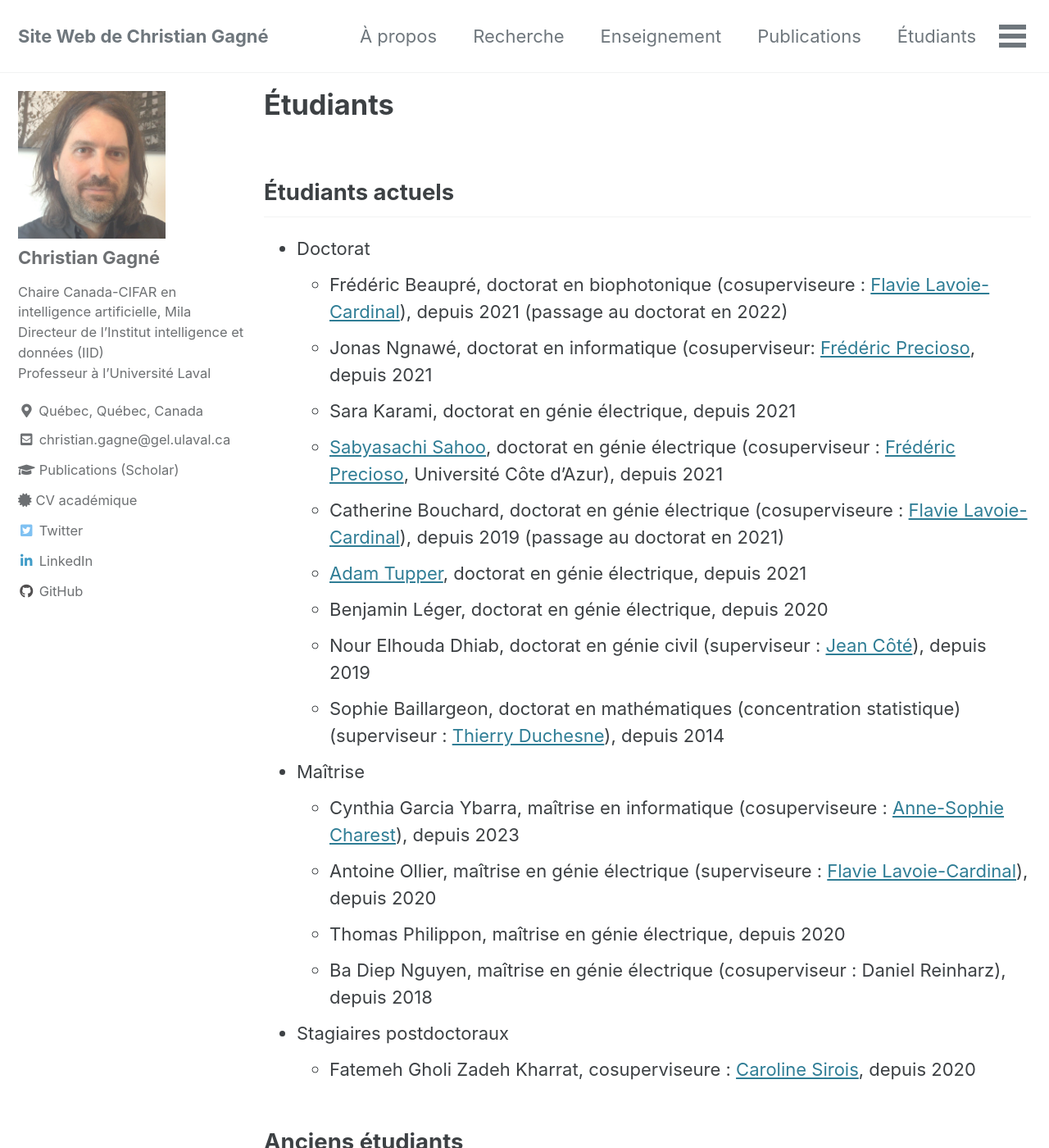
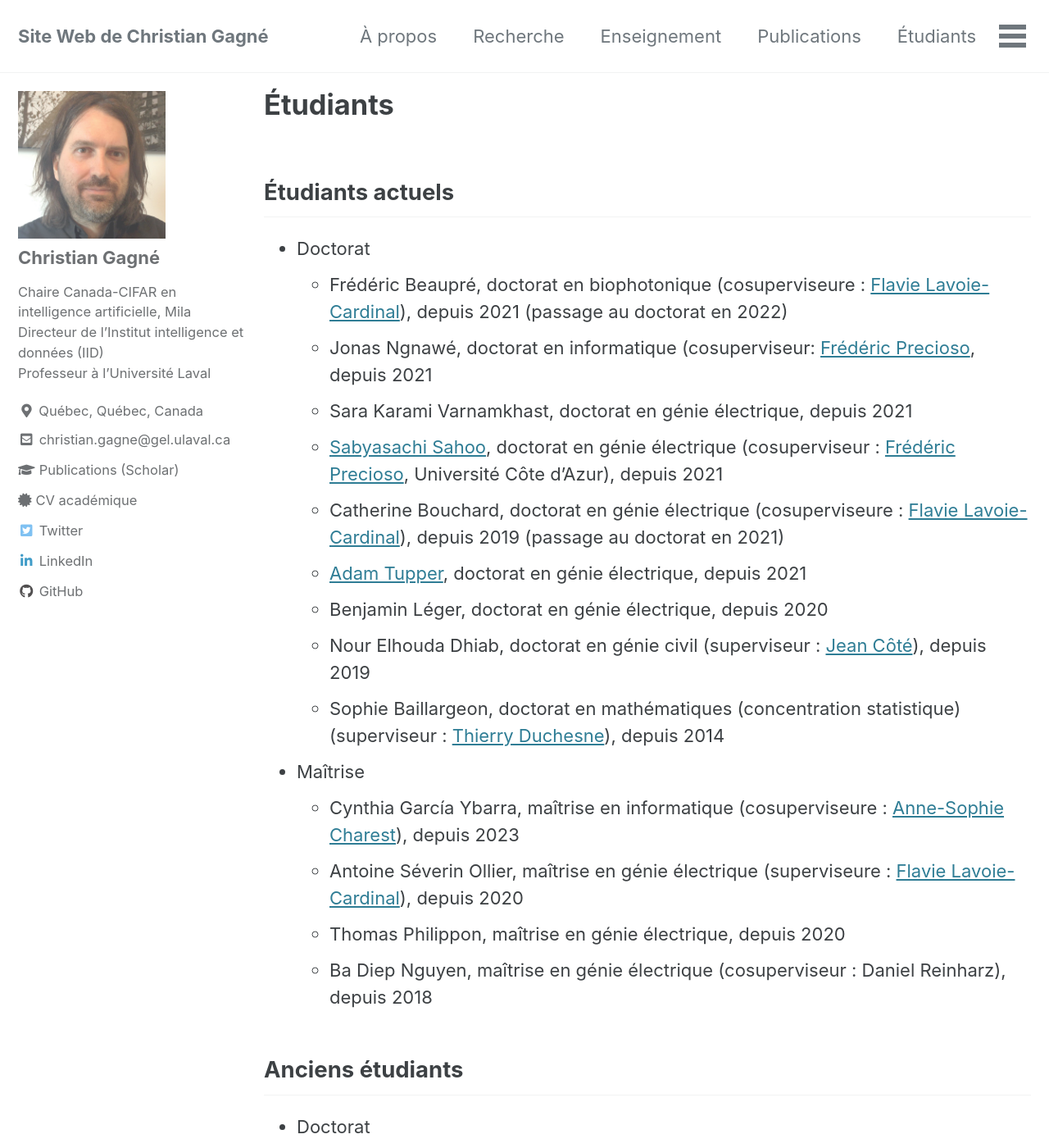
Before and after one commit to chgagne/chgagne.github.io, a Jekyll site: the page built from _pages/etudiants.md, in a window 1280 px wide and 1400 px high. Shown: the whole window at 82% size. Built offline with Jekyll 4.4.1, drawn with Linux system fonts in a browser that asks for light colours; cached includes are drawn as plain includes; some of the changed text lies outside the part shown.

Commit message:
Mise à jour CV.

```diff
--- a/_pages/etudiants.md
+++ b/_pages/etudiants.md
@@ -9,7 +9,7 @@ title: "Étudiants"
 - Doctorat
     - Frédéric Beaupré, doctorat en biophotonique (cosuperviseure : [Flavie Lavoie-Cardinal](https://cervo.ulaval.ca/fr/flavie-lavoie-cardinal)), depuis 2021 (passage au doctorat en 2022)
     - Jonas Ngnawé, doctorat en informatique (cosuperviseur: [Frédéric Precioso](https://www.i3s.unice.fr/~precioso/), depuis 2021
-    - Sara Karami, doctorat en génie électrique, depuis 2021
+    - Sara Karami Varnamkhast, doctorat en génie électrique, depuis 2021
     - [Sabyasachi Sahoo](https://sabyasachis.github.io/), doctorat en génie électrique (cosuperviseur : [Frédéric Precioso](https://www.i3s.unice.fr/~precioso/), Université Côte d'Azur), depuis 2021
     - Catherine Bouchard, doctorat en génie électrique (cosuperviseure : [Flavie Lavoie-Cardinal](https://cervo.ulaval.ca/fr/flavie-lavoie-cardinal)), depuis 2019 (passage au doctorat en 2021)
     - [Adam Tupper](https://www.adamtupper.nz/), doctorat en génie électrique, depuis 2021
@@ -17,12 +17,10 @@ title: "Étudiants"
     - Nour Elhouda Dhiab, doctorat en génie civil (superviseur : [Jean Côté](https://www.gci.ulaval.ca/departement-et-professeurs/professeurs-et-personnel/professeurs/fiche/show/cote-jean/)), depuis 2019
     - Sophie Baillargeon, doctorat en mathématiques (concentration statistique) (superviseur : [Thierry Duchesne](https://www.mat.ulaval.ca/departement-et-professeurs/direction-personnel-et-etudiants/professeurs/fiche-de-professeur/show/duchesne-thierry/)), depuis 2014
 - Maîtrise
-    - Cynthia Garcia Ybarra, maîtrise en informatique (cosuperviseure : [Anne-Sophie Charest](https://www.mat.ulaval.ca/departement-et-professeurs/direction-personnel-et-etudiants/professeurs/fiche-de-professeur/anne-sophie-charest-84)), depuis 2023
-    - Antoine Ollier, maîtrise en génie électrique (superviseure : [Flavie Lavoie-Cardinal](https://cervo.ulaval.ca/fr/flavie-lavoie-cardinal)), depuis 2020
+    - Cynthia García Ybarra, maîtrise en informatique (cosuperviseure : [Anne-Sophie Charest](https://www.mat.ulaval.ca/departement-et-professeurs/direction-personnel-et-etudiants/professeurs/fiche-de-professeur/anne-sophie-charest-84)), depuis 2023
+    - Antoine Séverin Ollier, maîtrise en génie électrique (superviseure : [Flavie Lavoie-Cardinal](https://cervo.ulaval.ca/fr/flavie-lavoie-cardinal)), depuis 2020
     - Thomas Philippon, maîtrise en génie électrique, depuis 2020
     - Ba Diep Nguyen, maîtrise en génie électrique (cosuperviseur : Daniel Reinharz), depuis 2018
-- Stagiaires postdoctoraux
-    - Fatemeh Gholi Zadeh Kharrat, cosuperviseure : [Caroline Sirois](http://www.crchudequebec.ulaval.ca/recherche/chercheurs/caroline-sirois/), depuis 2020
 
 ## Anciens étudiants
 
```
Also changed, not shown: other parts of _pages/etudiants.md (+1 -0 lines), _pages/enseignement.md (+2 -2 lines), _pages/index.md (+1 -1 lines), 1 other file.
